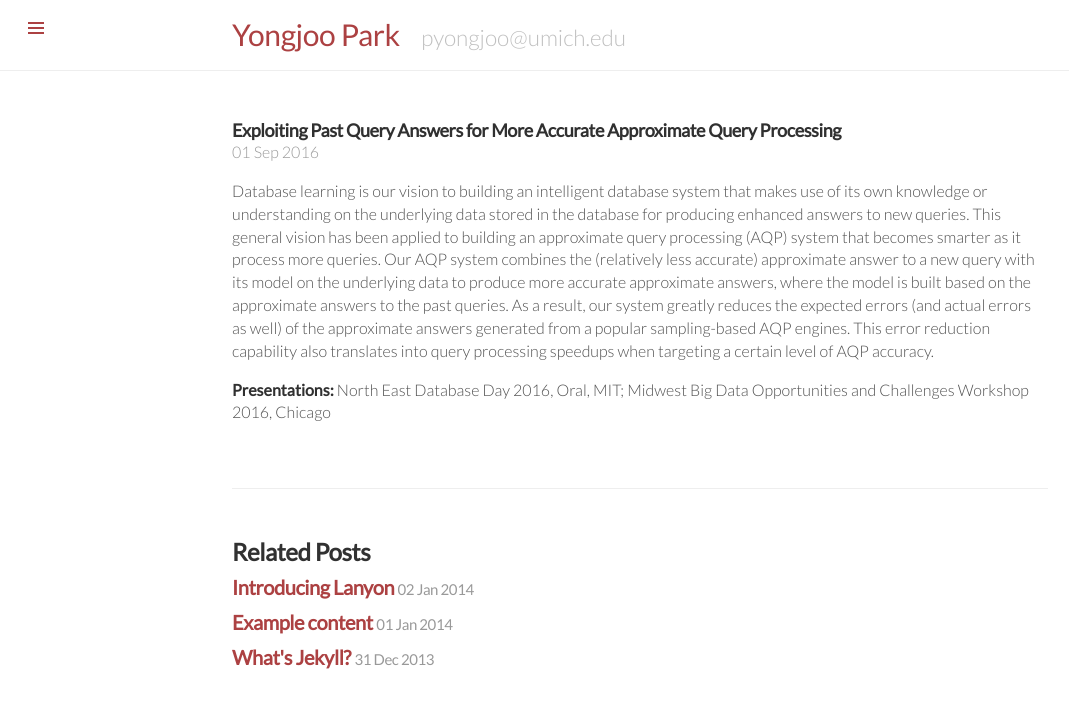
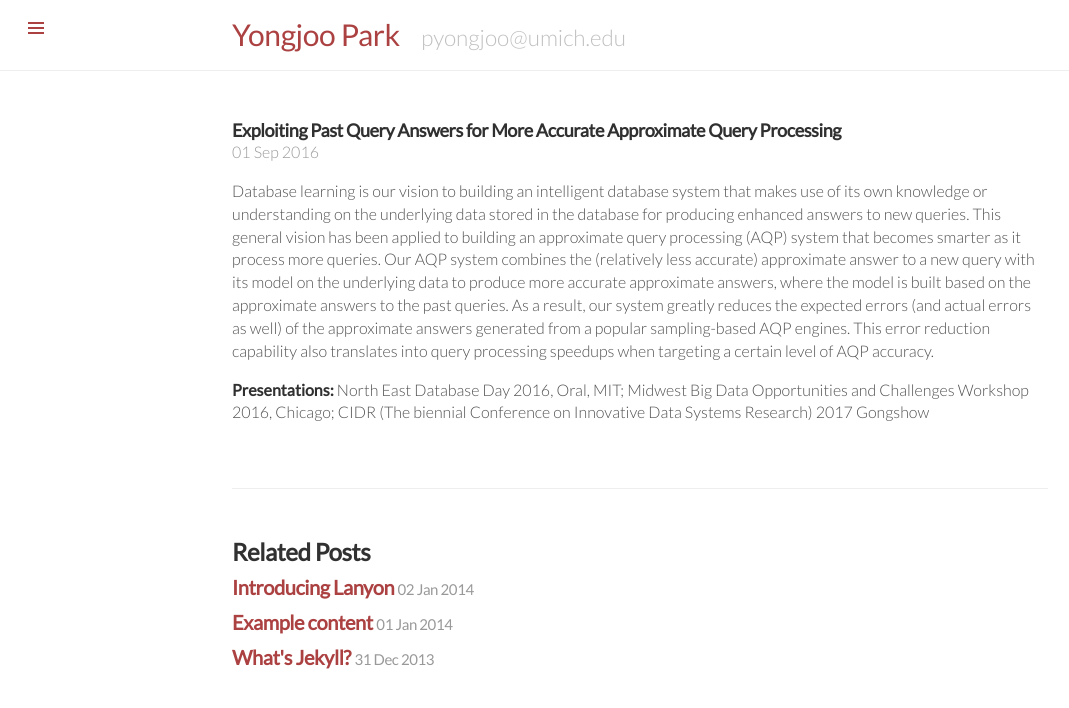
Before and after one commit to pyongjoo/pyongjoo.github.io, a Jekyll site: the page built from _texts/2016-09-01-dbl.md, in a window 1280 px wide. Shown: the top 708 px of the page, without its empty margins (0-1069 px from the left). Built offline with Jekyll 4.4.1, drawn with Linux system fonts in a browser that asks for light colours.

Commit message:
Update 2016-09-01-dbl.md
cidr added

```diff
--- a/_texts/2016-09-01-dbl.md
+++ b/_texts/2016-09-01-dbl.md
@@ -18,4 +18,4 @@ error reduction capability also translates into query processing speedups when
 targeting a certain level of AQP accuracy.
 
 **Presentations:** North East Database Day 2016, Oral, MIT; Midwest Big Data
-Opportunities and Challenges Workshop 2016, Chicago
+Opportunities and Challenges Workshop 2016, Chicago; CIDR (The biennial Conference on Innovative Data Systems Research) 2017 Gongshow
```
